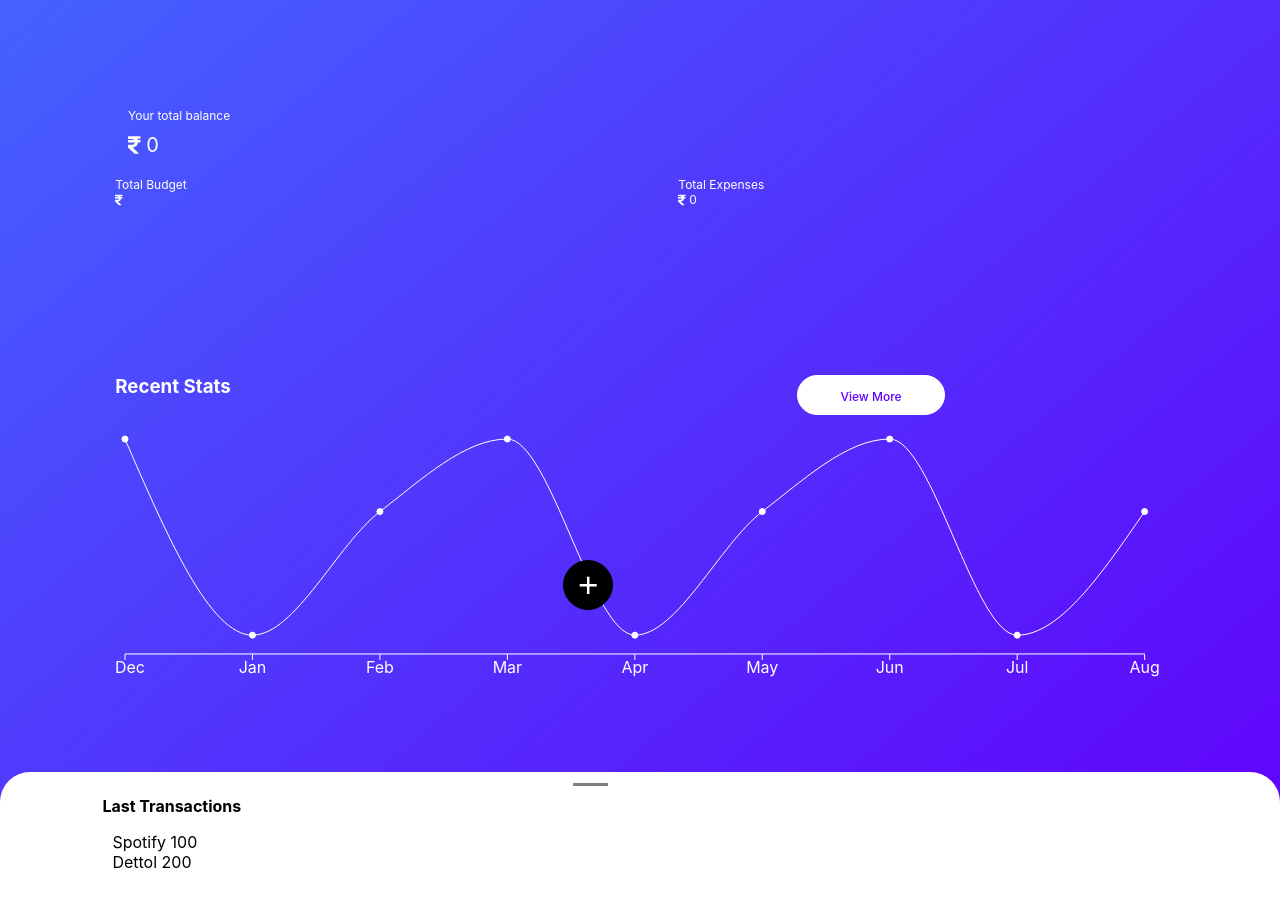
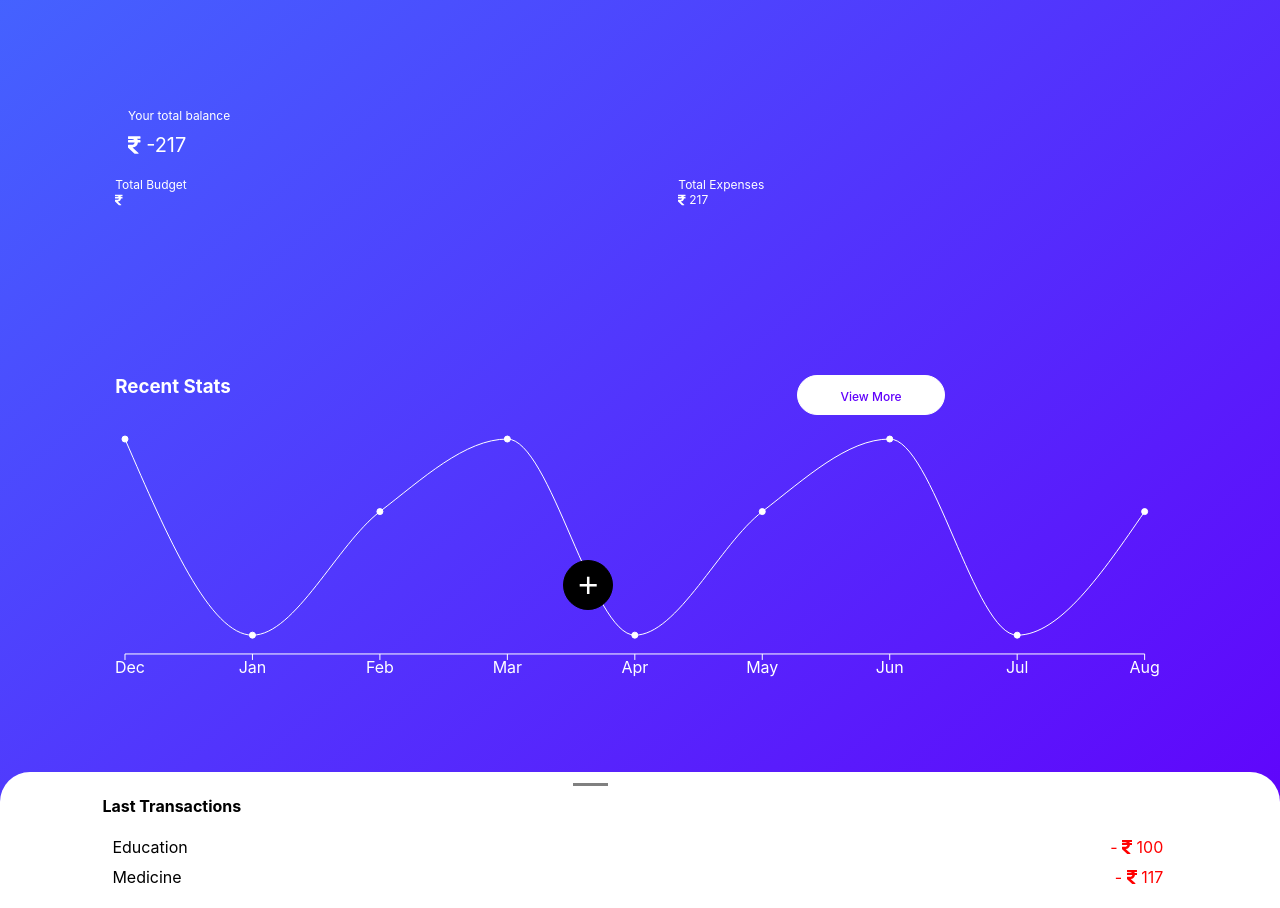
Before and after one commit to theinnovativeone/expense-reactjs, a React (Create React App) app: page /Dashboard in a window 1280 px wide. Shown: the part 180-1088 px from the top of the page. Built offline with nearby package versions, Linux system fonts and the light colour scheme.

Commit message:
Updated Features with Registration, Budget Setting, onboarding and remembering the details.

```diff
--- a/src/components/Dashboard.js
+++ b/src/components/Dashboard.js
@@ -37,16 +37,20 @@ class App extends React.Component {
       render(){
           var budgetv=localStorage.getItem('budget');
           var expv=0;
-          var balv=budgetv-expv;
           var uname=localStorage.getItem('userName');
           const handlechange=(e)=>{
               budgetv=e.target.value;
               localStorage.setItem('budget',budgetv)
           }
         const transData=[
-            ['Spotify',100],
-            ['Dettol',200]
+            ['Education',100],
+            ['Medicine',117]
         ]
+        for (var i in transData){
+            expv=expv+transData[i][1]
+
+        }
+        var balv=budgetv-expv;
 
         return (
             <div className="DashApp">
@@ -98,7 +102,7 @@ class App extends React.Component {
                     <div className="heading">Last Transactions</div>
                     <ul className="transactions">
                     {transData.map(tl => (
-                    <li className="translist">{tl[0]} <span className="tvalue">{tl[1]}</span></li>
+                    <li className="translist">{tl[0]} <span className="tvalue">- <FontAwesomeIcon className='fafa' icon={faRupeeSign} /> {tl[1]}</span></li>
                     ))}
                     </ul>
                 </div>
--- a/src/components/Style.css
+++ b/src/components/Style.css
@@ -436,4 +436,12 @@ Link{
 .translist{
   padding-left:0px;
   margin-left:0px;
+  width:100%;
+  padding-bottom:5px;
+  padding-top:5px;
 }
+.tvalue{
+  float:right;
+  padding-right:10%;
+  color:red;
+}
```
